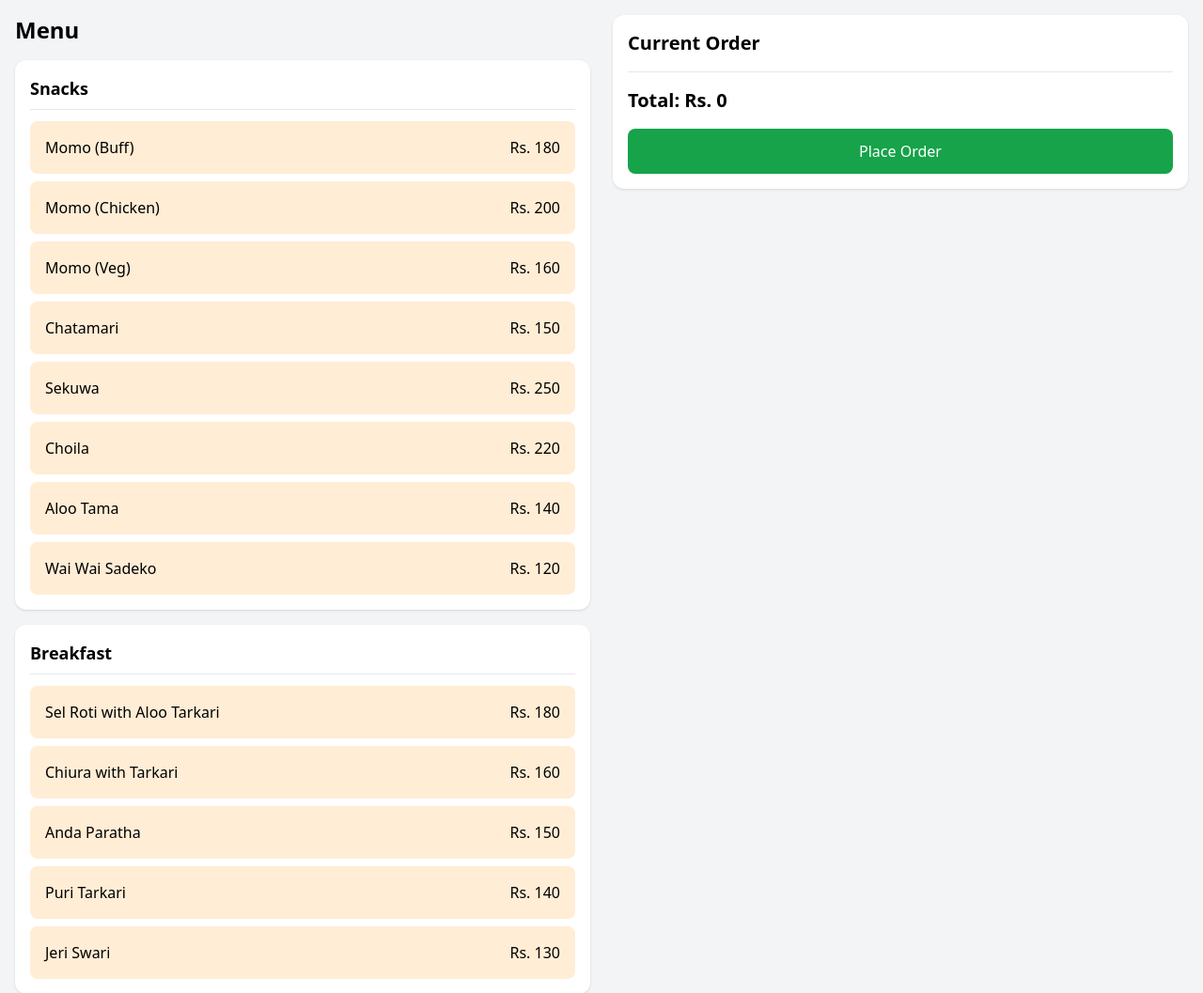
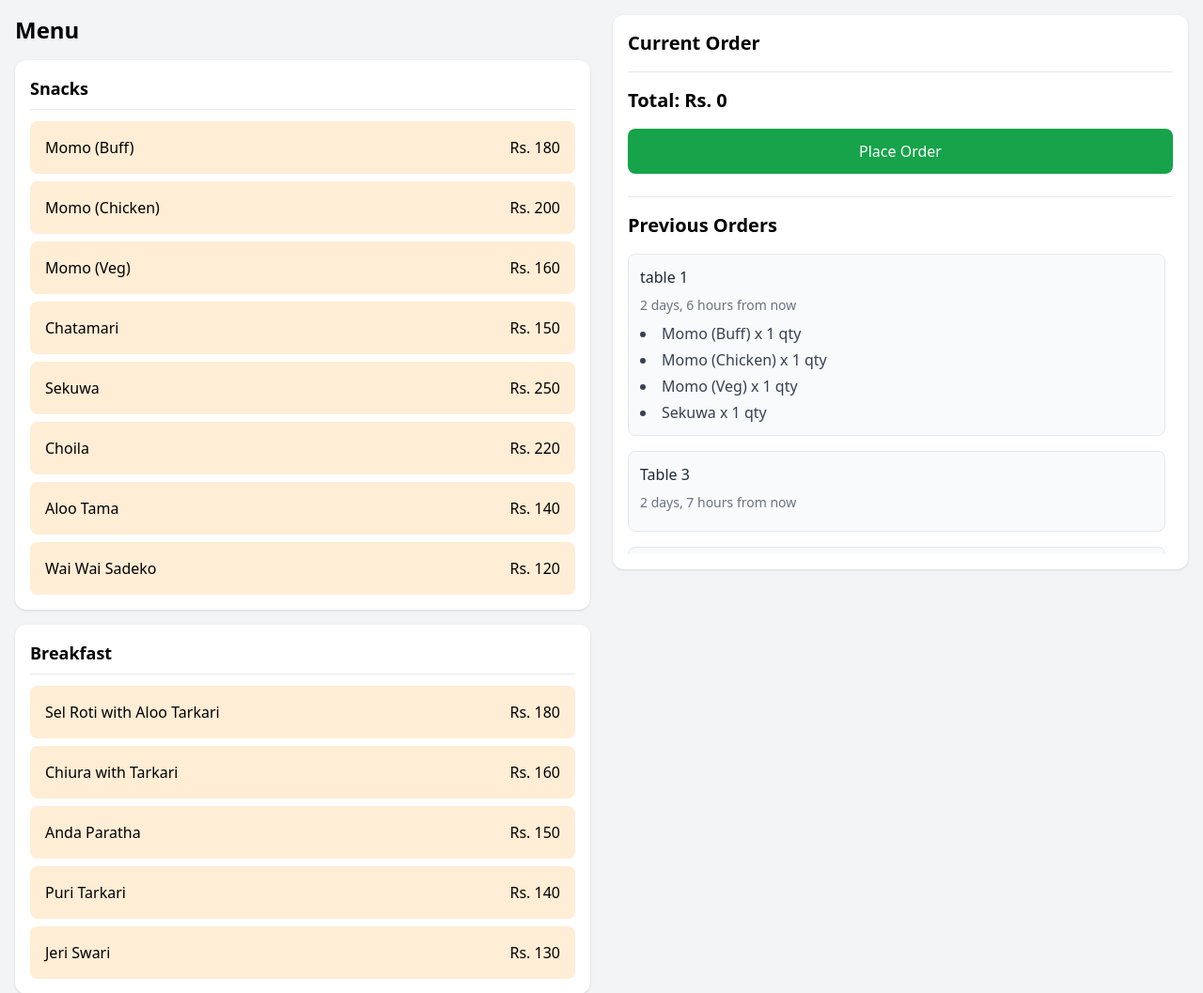
Before and after one commit to Indraprasad1/Restaurant-Management-Project, a Django app: template orders/templates/orders/menu.html in a window 1280 px wide. Shown: the top 1057 px of the page at 94% size. Run offline with Django 5.2, Linux system fonts and the light colour scheme; data comes from the database, SQL or seed files in the repository; both versions use the stored data as it was after the commit; tables that the repository leaves empty hold one stand-in row (values such as "Sample post"); the template is opened without the code that fills it: values that come from a table or form of the project are taken from there, most other values are stand-ins (such as "Sample title", 1, 10 or a date in 2020); some libraries are stand-ins or nearby versions.

Commit message:
feat: show previous unbilled orders in menu paper for a table

```diff
--- a/config/settings.py
+++ b/config/settings.py
@@ -27,6 +27,7 @@ INSTALLED_APPS = [
     'django.contrib.sessions',
     'django.contrib.messages',
     'django.contrib.staticfiles',
+    'django.contrib.humanize',
     'accounts',
     'orders',
 ]
--- a/orders/admin.py
+++ b/orders/admin.py
@@ -5,7 +5,10 @@ from .models import Table, Category, MenuItem, Order, OrderItem
 class TableAdmin(admin.ModelAdmin):
     list_display = ["name", "is_reserved"]
 
+@admin.register(Order)
+class OrderAdmin(admin.ModelAdmin):
+    list_display = ["table", "status", "created_at"]
+
 admin.site.register(Category)
 admin.site.register(MenuItem)
-admin.site.register(Order)
 admin.site.register(OrderItem)
--- a/orders/templates/orders/menu.html
+++ b/orders/templates/orders/menu.html
@@ -1,3 +1,4 @@
+{% load humanize %}
 <!DOCTYPE html>
 <html lang="en">
 
@@ -25,12 +26,9 @@
 
                     <div class="grid gap-2">
                         {% for item in category.items.all %}
-                        <div
-                            class="menu-item cursor-pointer bg-orange-100 hover:bg-orange-200 rounded-lg p-4 transition"
-                            data-item-id="{{ item.id }}"
-                            data-item-name="{{ item.name }}"
-                            data-item-price="{{ item.price }}"
-                        >
+                        <div class="menu-item cursor-pointer bg-orange-100 hover:bg-orange-200 rounded-lg p-4 transition"
+                            data-item-id="{{ item.id }}" data-item-name="{{ item.name }}"
+                            data-item-price="{{ item.price }}">
                             <div class="flex justify-between">
                                 <span class="font-medium">{{ item.name }}</span>
                                 <span>Rs. {{ item.price }}</span>
@@ -50,20 +48,50 @@
 
                 <div id="selected-menu-items" class="space-y-2"></div>
 
+
                 <form class="border-t mt-4 pt-4" method="post">
                     {% csrf_token %}
                     <h3 id="total-price" class="text-xl font-bold">
                         Total: Rs. 0
                     </h3>
                     <input id="order-items" type="hidden" name="order-items" value="">
-
-                    <button
-                        id="place-order-btn"
-                        class="w-full mt-4 bg-green-600 text-white py-3 rounded-lg hover:bg-green-700"
-                    >
+                    <button id="place-order-btn"
+                        class="w-full mt-4 bg-green-600 text-white py-3 rounded-lg hover:bg-green-700">
                         Place Order
                     </button>
                 </form>
+
+                <!-- Previous Orders -->
+                <div class="border-t mt-6 pt-4">
+                    <h3 class="text-xl font-bold mb-4">
+                        Previous Orders
+                    </h3>
+
+                    <div class="max-h-80 overflow-y-auto pr-2 space-y-4">
+                        {% for order in orders %}
+                        <div class="bg-gray-50 rounded-lg p-3 border border-gray-200">
+                            <div class="font-medium text-gray-800 mb-2">
+                                {{ order.table }}
+                            </div>
+
+                            <div class="text-sm text-gray-500 mb-2">
+                                {{ order.created_at|naturaltime }}
+                            </div>
+
+                            <ul class="list-disc list-inside text-gray-700 space-y-1">
+                                {% for item in order.items.all %}
+                                <li>{{ item }}</li>
+                                {% endfor %}
+                            </ul>
+                        </div>
+                        {% empty %}
+                        <div class="text-gray-500 text-sm">
+                            No previous orders found.
+                        </div>
+                        {% endfor %}
+                    </div>
+                </div>
+
             </div>
 
         </div>
@@ -82,6 +110,8 @@
                 const name = item.dataset.itemName;
                 const price = Number(item.dataset.itemPrice);
 
+                // console.log(id, name, price);
+
                 if (cart[id]) {
                     cart[id].quantity++;
                 } else {
@@ -92,6 +122,7 @@
                         quantity: 1
                     };
                 }
+                // console.log(cart);
 
                 renderCart();
             });
@@ -169,19 +200,11 @@
                     }))
                 };
 
-                console.log(orderData);
+                // console.log(orderData);
+                // console.log(JSON.stringify(orderData));
+
                 document.getElementById("order-items").value = JSON.stringify(orderData)
 
-                /*
-                fetch('/create-order/', {
-                    method: 'POST',
-                    headers: {
-                        'Content-Type': 'application/json',
-                        'X-CSRFToken': csrftoken
-                    },
-                    body: JSON.stringify(orderData)
-                })
-                */
             });
     </script>
 </body>
--- a/orders/views.py
+++ b/orders/views.py
@@ -46,10 +46,12 @@ def menu_view(request, table_id):
 
         return redirect("tables_view_url")
 
+    categories = Category.objects.all()
+    orders = Order.objects.filter(table_id = table_id).execlude(Order.ORDER_STATUS.BILLED).order_by("-created_at")
 
-    categories = Category.objects.all()
 
     return render(request, "orders/menu.html", {
         'categories':categories,
-        'table_id':table_id
+        'table_id':table_id,
+        'orders' : orders
     })
```
Also changed, not shown: db.sqlite3.
